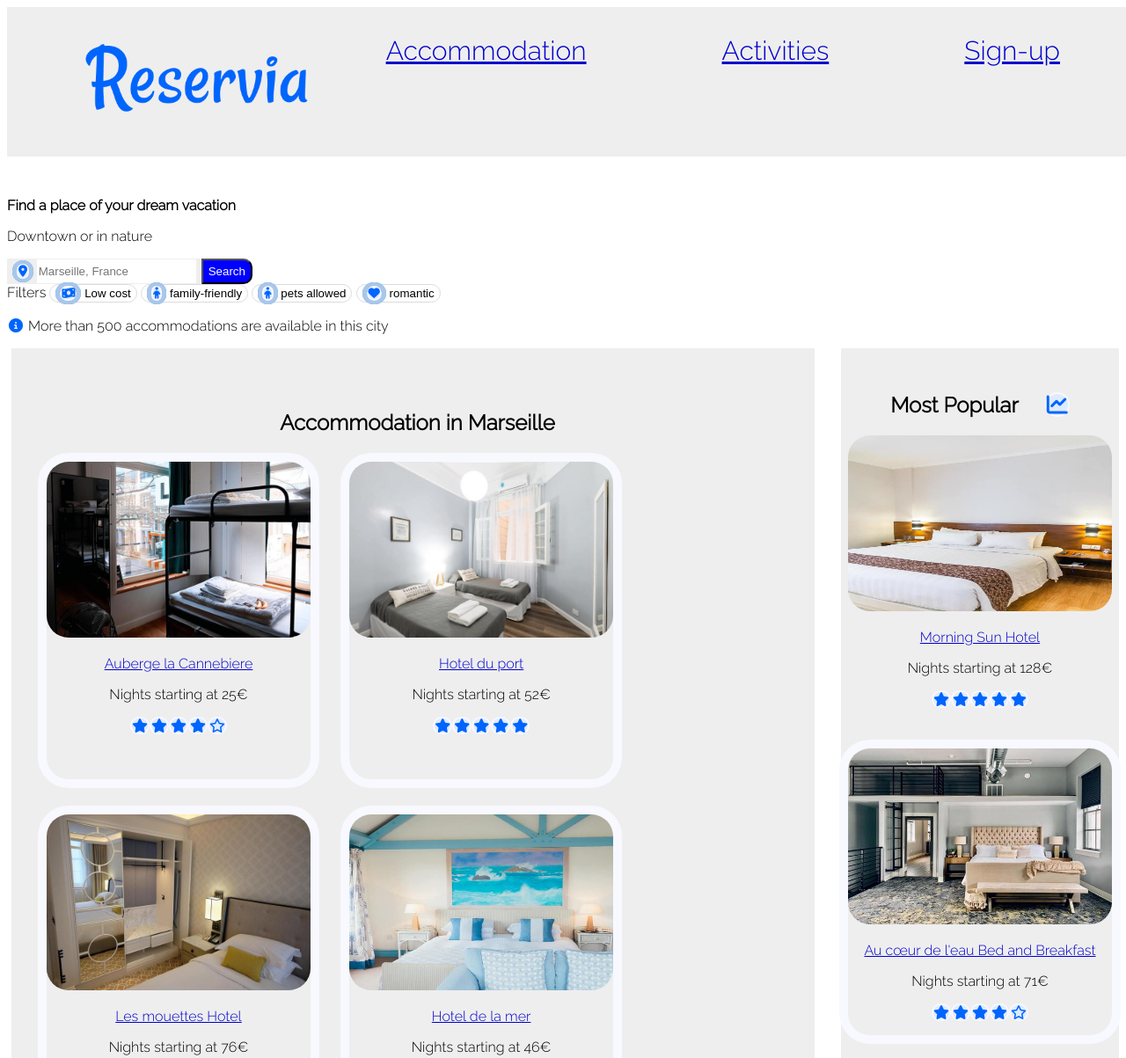
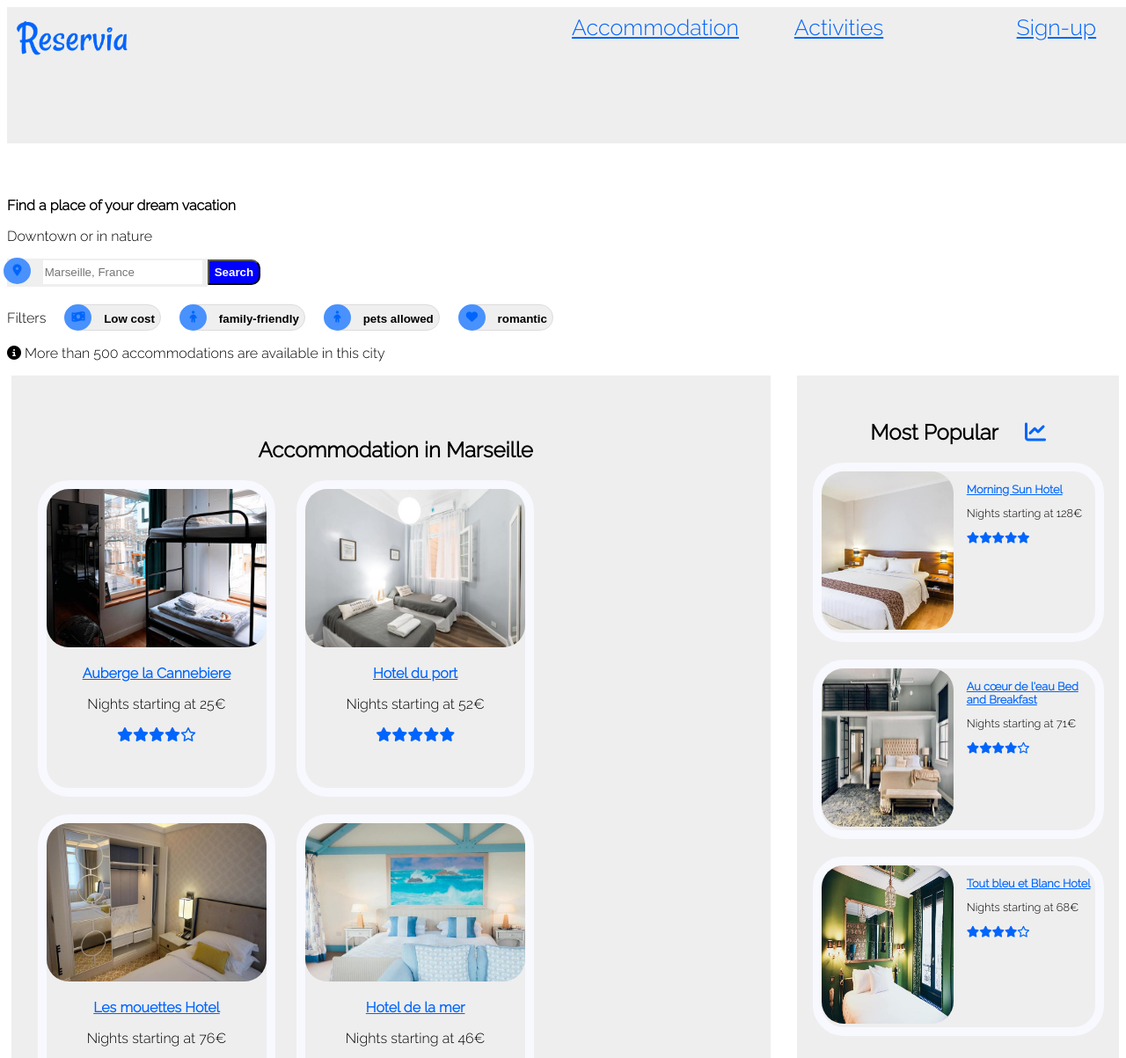
Before and after one commit to kkiarie2/Test-project, a plain HTML site: page index.html in a window 1280 px wide. Shown: the top 1203 px of the page at 88% size. Drawn offline with Linux system fonts and the light colour scheme.

Commit message:
fixed header, filter and footer

```diff
--- a/css/styles.css
+++ b/css/styles.css
@@ -1,7 +1,11 @@
+body {  font-family: 'Raleway', sans-serif;}
+
+
 .pagecontainer {
 
   position: relative;
   min-height: 100vh;
+  font-family: 'Raleway' sans-serif;
 
 }
 
@@ -10,14 +14,6 @@
   padding-top: 200px;
   /*header and footer */
 }
-
-i {
-  color: #0065FC;
-  border-radius: 50px;
-  border: 4px solid ghostwhite;
-  background-color: #DEEBFF;
-}
-
 
 
 .header {
@@ -28,21 +24,19 @@ i {
   top: 0;
   list-style-type: none;
   display: flex;
-  font-size: 30px;
-  flex-direction: row-reverse;
-  justify-content: space-around;
-  padding: 20px 10px 0px 10px;
+  font-size: 25px;
+  flex-direction: row;
+  justify-content: left;
+  padding: 5px 10px 0px 10px;
 
 }
 
 
 
-
-
-
 .logopic {
 
-  height: 120px;
+  height: 60px;
+
 
 
 
@@ -50,11 +44,13 @@ i {
 
 .logo {
 
-  display: flex;
   top: 0px;
-  width: 15%;
+  width: 10%;
   order: 1;
   flex: 1 1 1;
+  margin-right: auto;
+
+
 
 
 
@@ -63,27 +59,26 @@ i {
 
 
 .acc {
-  display: flex;
-  width: 15%;
+  width: 10%;
   order: 2;
+ margin-right: 10%;
+
 
 
 }
 
 .sign {
-  display: flex;
-  width: 15%;
-  order: 3;
+  width: 10%;
+  order: 4;
 
 
 
 }
 
 .acts {
-  display: flex;
-  width: 15%;
-  order: 4;
-
+  width: 10%;
+  order: 3;
+  margin-right: 10%;
 
 }
 
@@ -91,7 +86,7 @@ i {
 
 a:link {
 
-  color: mediumblue;
+  color: #0065FC;
 
 }
 
@@ -103,7 +98,8 @@ a:hover {
 
 a:active {
 
-  color: mediumblue;
+  color: #0065FC;;
+  text-decoration: overline #0065FC;
 }
 
 a:visited {
@@ -121,23 +117,27 @@ a:visited {
 
   border: 1px solid gainsboro;
   border-radius: 25px;
-  background-color: white;
   display: inline;
+  height: 30px;
+  margin-left: 20px;
 
 
 
 }
 
-.fbuttontext1 {
+.searchbuttontext {
   background-color: blue;
   color: white;
   height: 28.2px;
   border-top-right-radius: 10px;
   border-bottom-right-radius: 10px;
+  font-weight: bold;
 
 
 }
-
+.fbuttontext{
+  font-weight: bold;
+}
 
 .searchdiv {
   display: flex;
@@ -150,6 +150,7 @@ a:visited {
 .searchbutton {
 
   border: none;
+  margin-bottom: 20px;
 
 }
 
@@ -164,21 +165,30 @@ a:visited {
 .bticon {
 
   background-color: #4991fc;
-  border-radius: 50px;
-  border: 5px solid rgb(169, 199, 233);
-  z-index: 100;
+  padding: 7px;
+  border-radius: 50%;
+  position: relative;
+  margin: 0px;
+  justify-content: left;
+  display: inline-block;
+  left: -10px;
+  line-height: 1.2;
+  top: -2px;
+
+
+
+
 
 }
 
+.bticon i{
+
+  color: #0065FC;
+  width: 17px;
+  font-weight: bold;
 
 
-i {
-
-  border: 2px solid ghostwhite;
 }
-
-
-
 
 
 
@@ -207,7 +217,7 @@ i {
 .marseille {
   display: flex;
   flex-wrap: wrap;
-  width: 75%;
+  width: 70%;
   padding-top: 50px;
   padding-left: 10px;
   display: inline-block;
@@ -244,7 +254,7 @@ i {
   border: 10px solid ghostwhite;
   border-radius: 35px;
   display: flex;
-  width: 300px;
+  width: 250px;
   padding-bottom: 35px;
   display: inline-block;
   row-gap: 4rem;
@@ -260,6 +270,8 @@ i {
 .imagez img {
 
   border-radius: 25px;
+  width: 250px;
+  height: 180px;
 
 }
 
@@ -281,7 +293,7 @@ i {
   display: flex;
   flex-direction: column;
   background-color: #eee;
-  width: 25%;
+  width: 30%;
   padding-bottom: 30px;
   padding-top: 30px;
   align-items: center;
@@ -294,24 +306,32 @@ i {
 
 
 .imagezp {
-  width: 300px;
+  width: 85%;
   border: 10px solid ghostwhite;
   border-radius: 35px;
   flex: 1 0 1;
   margin-bottom: 20px;
-
+  display: flex;
+  flex-direction: row;
 
 
 
 }
 
+
+
 .imagezp1 {
 
-  width: 300px;
+  width: 85%;
   border-radius: 35px;
   flex: 1 0 1;
   margin-bottom: 20px;
+  padding-left: 0px;
+  padding-right: 0px;
   align-content: center;
+  border: 10px solid ghostwhite;
+  display: flex;
+  flex-direction: row;
 }
 
 
@@ -320,6 +340,9 @@ i {
 
   border-radius: 25px;
   flex: 1 0 1;
+  width: 150px;
+  height: 180px;
+  display: inline;
 
 }
 
@@ -332,10 +355,33 @@ i {
 
   border-radius: 25px;
   flex: 1 0 1;
+  width: 150px;
+  height: 180px;
+  display: inline;
 
 }
 
 
+.popular .desc {
+
+  display: inline;
+  font-size: 0.8em;
+  text-align: left;
+  margin-left: 15px;
+
+
+
+
+}
+
+
+#hotel{
+  font-weight:  bold;
+}
+
+.accommodation i{
+color: #0065FC;
+}
 
 .activities {
   display: flex;
@@ -379,7 +425,9 @@ i {
 
 }
 
-
+.activities .desc{
+  font-weight: bold;
+}
 
 
 .column2 {
@@ -438,9 +486,12 @@ i {
 .fcontainer {
   display: flex;
   flex-direction: row;
-  flex-wrap: wrap;
+  width: 90%;
+  height: 200px;
+  flex-wrap: nowrap;
+  display: inline;
   justify-content: space-around;
-  width: 90%;
+
 
 
 
@@ -452,17 +503,41 @@ i {
 ul {
 
   list-style-type: none;
-  font: Raleway bold 25px;
   line-height: 2;
 }
 
 li {
 
-  font: Raleway bold 4px;
-  line-height: 2;
+  line-height: 1.5;
+}
+
+.left{
+height: 200px;
+display: inline-block;
+width: 400px;
+font-size: 0.8em;
+
+
+}
+
+.middle{
+
+  height: 200px;
+  display: inline-block;
+  width: 400px;
+  font-size: 0.8em;
+
 }
 
 
+.assistance{
+
+  height: 200px;
+  display: inline-block;
+  width: 400px;
+  font-size: 0.8em;
+
+}
 
 
 
@@ -921,3 +996,19 @@ li {
 
 
 }
+
+@media screen and (max-width : 200px){
+  body{
+    background-color: red;
+  }
+}
+@media screen and (max-width : 600px){
+  body{
+    background-color: blue;
+  }
+}
+@media screen and ( max-width : 700px) {
+  body{
+    background-color: green;
+  }
+}
--- a/index.html
+++ b/index.html
@@ -3,19 +3,14 @@
 
 <head>
   <meta charset="UTF-8">
-  <title>
-    <h1>Reservia</h1>
-  </title>
+  <title>  Reservia  </title>
+  <meta name="viewport" content="width=device-width, initial-scale=1" />
   <link rel="stylesheet" type="text/css" href="css/styles.css" />
   <link rel="preconnect" href="https://fonts.gstatic.com">
   <link href="https://fonts.googleapis.com/css2?family=Raleway:ital,wght@0,300;1,200&display=swap" rel="stylesheet">
-  <style>
-    body {
-      font-family: 'Raleway', sans-serif;
-    }
-  </style>
+
   <script src="https://kit.fontawesome.com/5adc476f20.js" crossorigin="anonymous"></script>
-  <meta name="viewport" content="width=device-width, initial-scale=1" />
+
 </head>
 
 <body>
@@ -36,16 +31,9 @@
 
 
         <div class="logo"><a href="#"><img class="logopic" src="img\logo\Reservia@3x.png"></a></div>
-        <div class="up">
-          <li><a href="#">Sign-up</a></li>
-        </div>
-        <div class="up">
-          <li><a href="#Activities">Activities</a></li>
-        </div>
-        <div class="up">
-          <li><a href="#accommodation">Accommodation</a></li>
-        </div>
-
+        <div class="acc"> <li><a href="#accommodation">Accommodation</a></li>  </div>
+        <div class="acts"> <li><a href="#Activities">Activities</a></li>  </div>
+        <div class="sign"> <li><a href="#">Sign-up</a></li>       </div>
 
 
       </div>
@@ -70,7 +58,7 @@
 
             <span class="bticon"><i class="fas fa-map-marker-alt"></i></span>
             <span><input type="text" class="searchbar" placeholder="Marseille, France"></span>
-            <span><button class="fbuttontext1">Search</button></span>
+            <span><button class="searchbuttontext">Search</button></span>
 
 
 
@@ -132,9 +120,9 @@
           <h2 class="actmar"><a id="accommodation">Accommodation in Marseille</a></h2>
 
           <div class="imagez"><a target="_blank" href="img\hebergements\4_small\marcus-loke-WQJvWU_HZFo-unsplash.jpg">
-              <img src="img\hebergements\4_small\marcus-loke-WQJvWU_HZFo-unsplash.jpg" width="300" height="200">
+              <img src="img\hebergements\4_small\marcus-loke-WQJvWU_HZFo-unsplash.jpg" >
               <div class="desc">
-                <p>Auberge la Cannebiere</p>
+                <p id="hotel">Auberge la Cannebiere</p>
             </a>
             <p>Nights starting at 25€</p>
             <p><i class="fas fa-star"></i><i class="fas fa-star"></i><i class="fas fa-star"></i><i
@@ -147,9 +135,9 @@
 
 
         <div class="imagez"><a target="_blank" href="img\hebergements\4_small\fred-kleber-gTbaxaVLvsg-unsplash.jpg">
-            <img src="img\hebergements\4_small\fred-kleber-gTbaxaVLvsg-unsplash.jpg" width="300" height="200">
+            <img src="img\hebergements\4_small\fred-kleber-gTbaxaVLvsg-unsplash.jpg" >
             <div class="desc">
-              <p>Hotel du port</p>
+              <p id="hotel">Hotel du port</p>
           </a>
           <p>Nights starting at 52€</p>
           <p><i class="fas fa-star"></i><i class="fas fa-star"></i><i class="fas fa-star"></i><i
@@ -159,9 +147,9 @@
 
 
       <div class="imagez"><a target="_blank" href="img\hebergements\4_small\reisetopia-B8WIgxA_PFU-unsplash.jpg">
-          <img src="img\hebergements\4_small\reisetopia-B8WIgxA_PFU-unsplash.jpg" width="300" height="200">
+          <img src="img\hebergements\4_small\reisetopia-B8WIgxA_PFU-unsplash.jpg" >
           <div class="desc">
-            <p>Les mouettes Hotel</p>
+            <p id="hotel">Les mouettes Hotel</p>
         </a>
         <p>Nights starting at 76€</p>
         <p><i class="fas fa-star"></i><i class="fas fa-star"></i><i class="fas fa-star"></i><i
@@ -171,9 +159,9 @@
 
 
     <div class="imagez"><a target="_blank" href="img\hebergements\4_small\annie-spratt-Eg1qcIitAuA-unsplash.jpg">
-        <img src="img\hebergements\4_small\annie-spratt-Eg1qcIitAuA-unsplash.jpg" width="300" height="200">
+        <img src="img\hebergements\4_small\annie-spratt-Eg1qcIitAuA-unsplash.jpg" >
         <div class="desc">
-          <p>Hotel de la mer</p>
+          <p id="hotel">Hotel de la mer</p>
       </a>
       <p>Nights starting at 46€</p>
       <p><i class="fas fa-star"></i><i class="fas fa-star"></i><i class="fas fa-star"></i><i class="far fa-star"></i><i
@@ -185,9 +173,9 @@
 
 
   <div class="imagez"><a target="_blank" href="img\hebergements\4_small\nicate-lee-kT-ZyaiwBe0-unsplash.jpg">
-      <img src="img\hebergements\4_small\nicate-lee-kT-ZyaiwBe0-unsplash.jpg" width="300" height="200">
+      <img src="img\hebergements\4_small\nicate-lee-kT-ZyaiwBe0-unsplash.jpg" >
       <div class="desc">
-        <p>Auberge Le panier</p>
+        <p id="hotel">Auberge Le panier</p>
     </a>
     <p>Nights starting at 23€</p>
     <p><i class="fas fa-star"></i><i class="fas fa-star"></i><i class="fas fa-star"></i><i class="fas fa-star"></i><i
@@ -200,9 +188,9 @@
 
 
   <div class="imagez"><a target="_blank" href="img\hebergements\4_small\febrian-zakaria-M6S1WvfW68A-unsplash.jpg">
-      <img src="img\hebergements\4_small\febrian-zakaria-M6S1WvfW68A-unsplash.jpg" width="300" height="200">
+      <img src="img\hebergements\4_small\febrian-zakaria-M6S1WvfW68A-unsplash.jpg" >
       <div class="desc">
-        <p>Hotel chez Amina</p>
+        <p id="hotel">Hotel chez Amina</p>
     </a>
     <p>Nights starting at 96€</p>
     <p><i class="fas fa-star"></i><i class="fas fa-star"></i><i class="fas fa-star"></i><i class="fas fa-star"></i><i
@@ -225,10 +213,9 @@
 
 
     <div class="imagezp1"><a target="_blank" href="img\hebergements\4_small\febrian-zakaria-sjvU0THccQA-unsplash.jpg">
-        <img id="imagesp1" src="img\hebergements\4_small\febrian-zakaria-sjvU0THccQA-unsplash.jpg" width="300"
-          height="200">
+        <img id="imagesp1" src="img\hebergements\4_small\febrian-zakaria-sjvU0THccQA-unsplash.jpg" >
         <div class="desc">
-          <p>Morning Sun Hotel</p>
+          <p id="hotel">Morning Sun Hotel</p>
       </a>
       <p>Nights starting at 128€</p>
       <p><i class="fas fa-star"></i><i class="fas fa-star"></i><i class="fas fa-star"></i><i class="fas fa-star"></i><i
@@ -238,9 +225,9 @@
 
 
   <div class="imagezp"><a target="_blank" href="img\hebergements\4_small\aw-creative-VGs8z60yT2c-unsplash.jpg">
-      <img src="img\hebergements\4_small\aw-creative-VGs8z60yT2c-unsplash.jpg" width="300" height="200">
+      <img src="img\hebergements\4_small\aw-creative-VGs8z60yT2c-unsplash.jpg" >
       <div class="desc">
-        <p>Au cœur de l'eau Bed and Breakfast</p>
+        <p id="hotel">Au cœur de l'eau Bed and Breakfast</p>
     </a>
     <p>Nights starting at 71€</p>
     <p><i class="fas fa-star"></i><i class="fas fa-star"></i><i class="fas fa-star"></i><i class="fas fa-star"></i><i
@@ -251,9 +238,9 @@
 
 
   <div class="imagezp"><a target="_blank" href="img\hebergements\4_small\emile-guillemot-Bj_rcSC5XfE-unsplash.jpg">
-      <img src="img\hebergements\4_small\emile-guillemot-Bj_rcSC5XfE-unsplash.jpg" width="300" height="200">
+      <img src="img\hebergements\4_small\emile-guillemot-Bj_rcSC5XfE-unsplash.jpg" >
       <div class="desc">
-        <p>Tout bleu et Blanc Hotel</p>
+        <p id="hotel">Tout bleu et Blanc Hotel</p>
     </a>
     <p>Nights starting at 68€</p>
     <p><i class="fas fa-star"></i><i class="fas fa-star"></i><i class="fas fa-star"></i><i class="fas fa-star"></i><i
```
